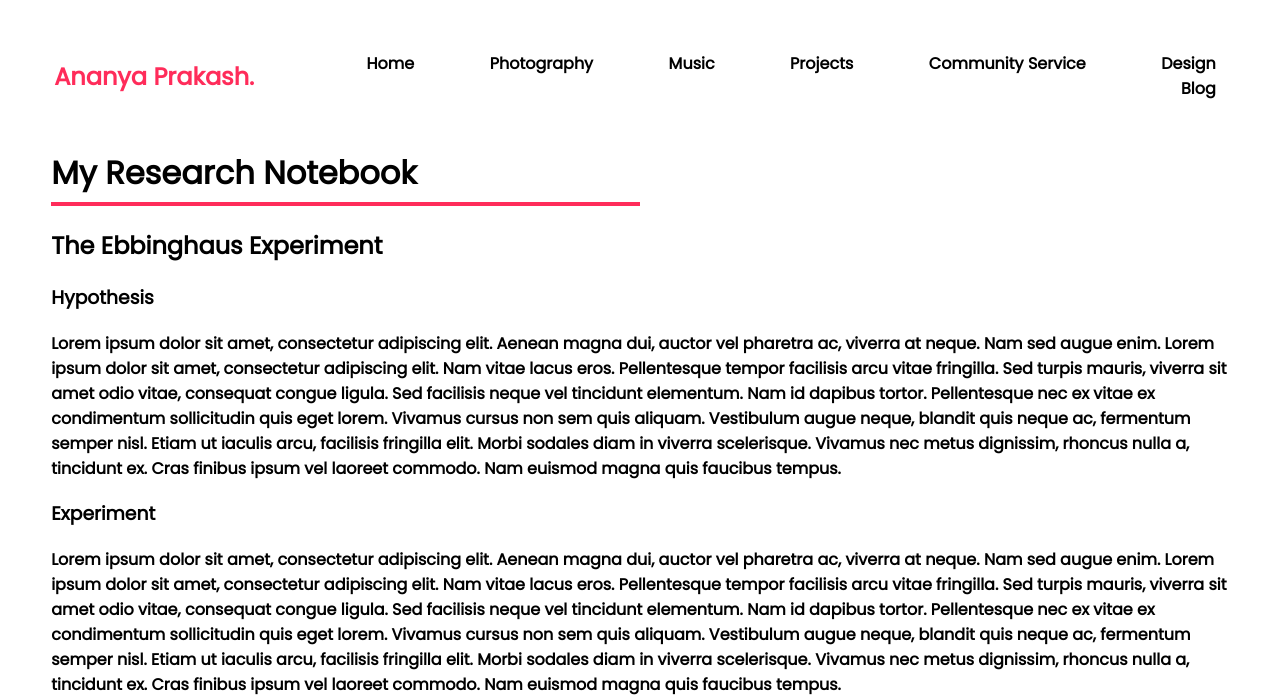
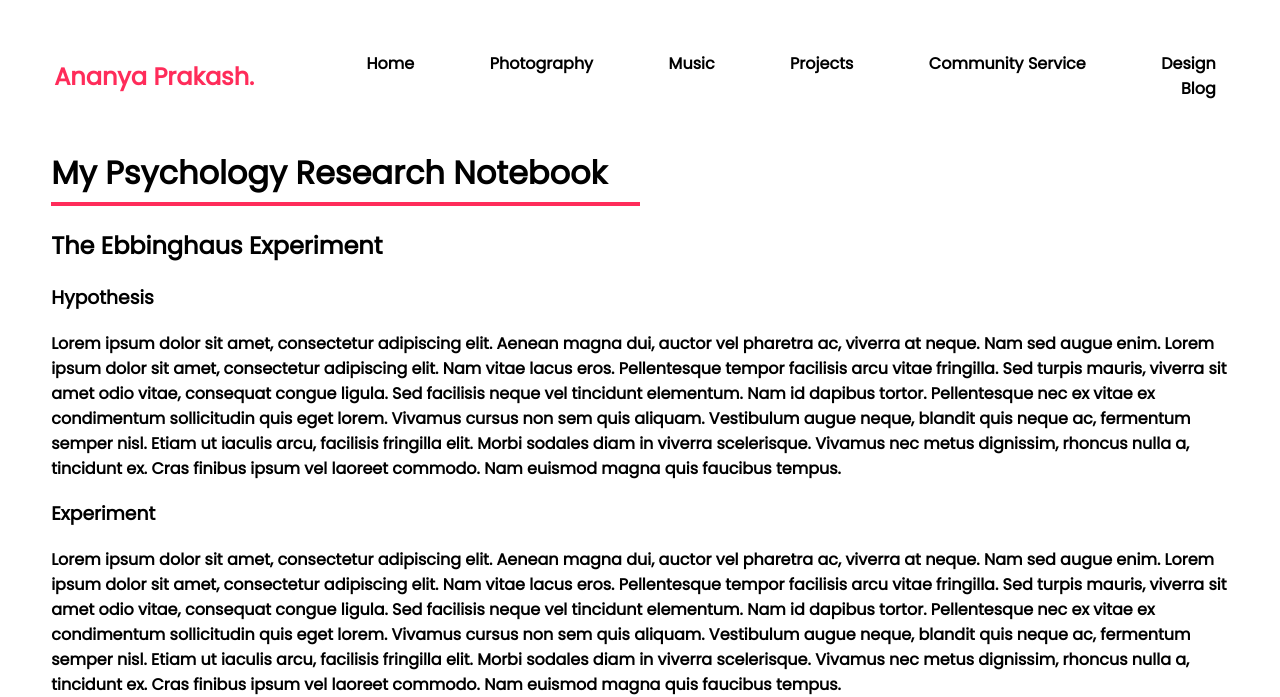
Before and after one commit to ananyanator/ananya.github.io, a plain HTML site: page psychology.html in a window 1280 px wide. Shown: the top 697 px of the page. Drawn offline with nearby package versions, Linux system fonts and the light colour scheme.

Commit message:
Edited Header

```diff
--- a/psychology.html
+++ b/psychology.html
@@ -31,7 +31,7 @@
     <br>
     <br>
     <div id="work">
-        <h1>My Research Notebook</h1>
+        <h1>My Psychology Research Notebook</h1>
 
         <div>
             <h2>The Ebbinghaus Experiment</h2>
```
